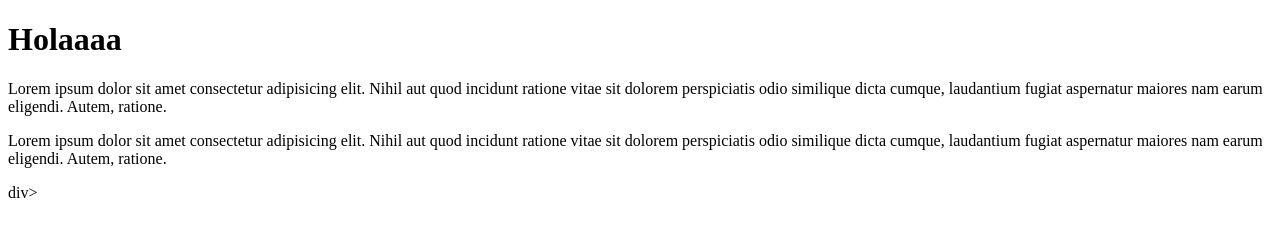
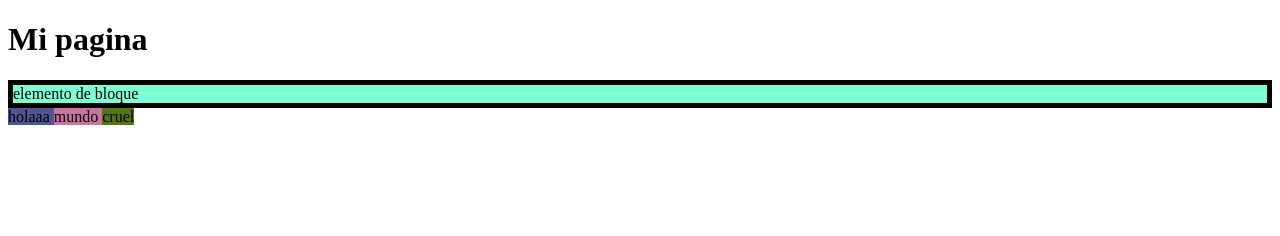
Before and after one commit to pablo713713/taller-test, a plain HTML site: page index.html in a window 1280 px wide. Drawn offline with Linux system fonts and the light colour scheme.

Commit message:
segundo commit

```diff
--- a/index.html
+++ b/index.html
@@ -6,12 +6,17 @@
     <title>Document</title>
 </head>
 <body>
-    <h1>Holaaaa</h1>
-
-    <p>Lorem ipsum dolor sit amet consectetur adipisicing elit. Nihil aut quod incidunt ratione vitae sit dolorem perspiciatis odio similique dicta cumque, laudantium fugiat aspernatur maiores nam earum eligendi. Autem, ratione.</p>
-
-    <p>Lorem ipsum dolor sit amet consectetur adipisicing elit. Nihil aut quod incidunt ratione vitae sit dolorem perspiciatis odio similique dicta cumque, laudantium fugiat aspernatur maiores nam earum eligendi. Autem, ratione.</p>
-
-    div>
-</body>
+    <h1>Mi pagina</h1>
+    <div style="background-color: aquamarine;border: 5px solid black">
+        elemento de bloque
+    </div>
+    <span style="background-color: rgb(81, 85, 145);">
+        holaaa
+    </span>
+    <span style="background-color: rgb(203, 115, 162);">
+        mundo
+    </span>
+    <span style="background-color: rgb(85, 118, 20);">
+        cruel
+    </span>
 </html>
```
